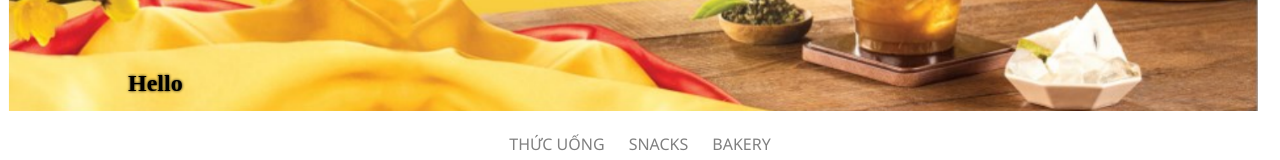
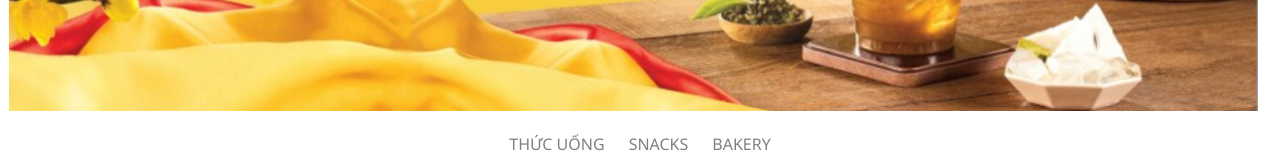
Before and after one commit to ctuyendeveloper/WEB1013, a plain HTML site: page index.html in a window 1280 px wide. Shown: the part 393-553 px from the top of the page. Drawn offline with Linux system fonts and the light colour scheme.

Commit message:
Update index.html

```diff
--- a/index.html
+++ b/index.html
@@ -36,7 +36,6 @@
                 </ul>
             </nav>
         </div>
-        <h2 class="trongbanner">Hello</h2>
         <img src="img/banner.png" width="1250px" alt="">
     </header>
     <br>
```
